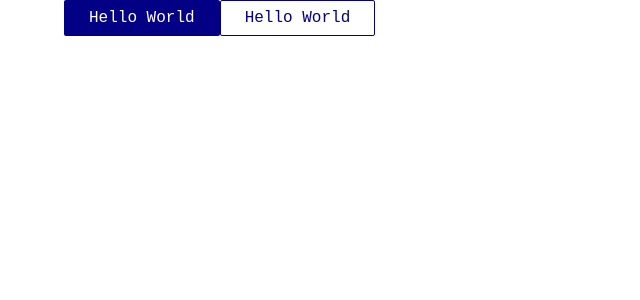
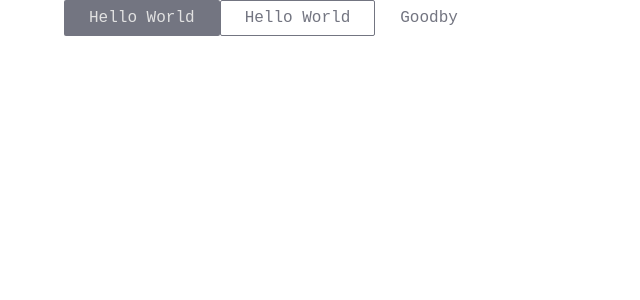
Before and after one commit to barbaraperic/component-library, a React (Create React App) app: page / in a window 1280 px wide. Shown: the top 300 px of the page, without its empty margins (0-640 px from the left). Built offline with nearby package versions, Linux system fonts and the light colour scheme.

Commit message:
button states

```diff
--- a/src/App.js
+++ b/src/App.js
@@ -1,12 +1,13 @@
 import React from 'react';
-import { PrimaryButton, SecondaryButton } from './components/Buttons'
+import { PrimaryButton, SecondaryButton, TertiaryButton } from './components/Buttons'
 import { GlobalStyle } from "./utils"
 
 const App = () => {
   return (
     <div>
-      <PrimaryButton>Hello World</PrimaryButton>
-      <SecondaryButton>Hello World</SecondaryButton>
+      <PrimaryButton disabled>Hello World</PrimaryButton>
+      <SecondaryButton disabled>Hello World</SecondaryButton>
+      <TertiaryButton disabled>Goodby</TertiaryButton>
       <GlobalStyle />
     </div>
   )
--- a/src/components/Buttons.js
+++ b/src/components/Buttons.js
@@ -1,7 +1,5 @@
 import styled from 'styled-components';
 import { defaultTheme, typeScale } from "../utils";
-
-const secondaryPink = '#E56B6F';
 
 const Button = styled.button`
   border-radius: 2px;
@@ -10,12 +8,36 @@ const Button = styled.button`
   min-width: 100px;
   cursor: pointer;
   font-family: Roboto Mono, monospace;
+
+  &:hover {
+    background-color: ${defaultTheme.primaryColorHover};
+    color: ${defaultTheme.textColorOnPrimary};
+    transition: background-color 0.2s linear, 0.2s linear;
+  }
+
+  &:focus {
+    outline: 3px solid ${defaultTheme.primaryColorHover};
+    outline-offset: 2px;
+  }
+
+  &:active {
+    background-color: ${defaultTheme.primaryColorActive};
+    border-color: ${defaultTheme.primaryColorActive};
+    color: ${defaultTheme.textColorActive};
+  }
+
 `
 
 const PrimaryButton = styled(Button)`
   background-color: ${defaultTheme.primaryColor};
   color: white;
   border: 1px solid transparent;
+
+  &:disabled {
+    background-color: ${defaultTheme.disabled};
+    color: ${defaultTheme.textOnDisabled};
+    cursor: not-allowed;
+  }
 `
 
 const SecondaryButton = styled(Button)`
@@ -23,10 +45,24 @@ const SecondaryButton = styled(Button)`
   background-color: transparent;
   color: ${defaultTheme.primaryColor};
 
-  &:hover {
-    background-color: ${defaultTheme.primaryColor};
-    color: white;
+  &:disabled {
+    background: none;
+    color: ${defaultTheme.disabled};
+    cursor: not-allowed;
+    border-color: ${defaultTheme.disabled};
   }
 `
 
-export { PrimaryButton, SecondaryButton }
+const TertiaryButton = styled(Button)`
+  color: ${defaultTheme.primaryColor};
+  border: 1px solid transparent;
+  background-color: transparent;
+
+  &:disabled {
+    background: none;
+    color: ${defaultTheme.disabled};
+    cursor: not-allowed;
+  }
+`
+
+export { PrimaryButton, SecondaryButton, TertiaryButton }
--- a/src/utils/theme.js
+++ b/src/utils/theme.js
@@ -8,5 +8,7 @@ export const defaultTheme = {
   textColorOnPrimary: neutral[100],
   textColor: neutral[600],
   textColorInverted: neutral[100],
-  primaryFont
+  disabled: neutral[400],
+  textOnDisabled: neutral[300],
+  primaryFont,
 };
```
